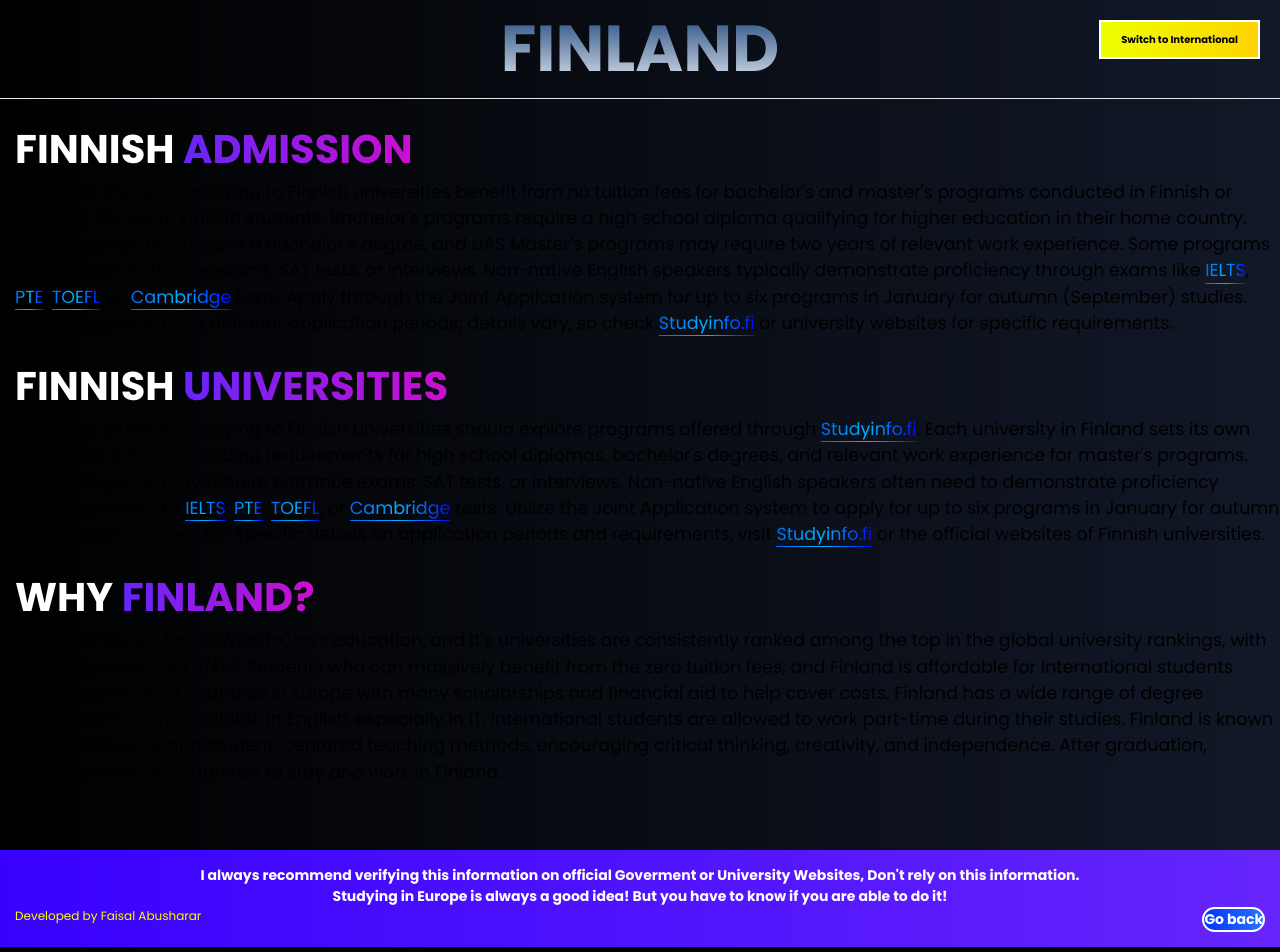
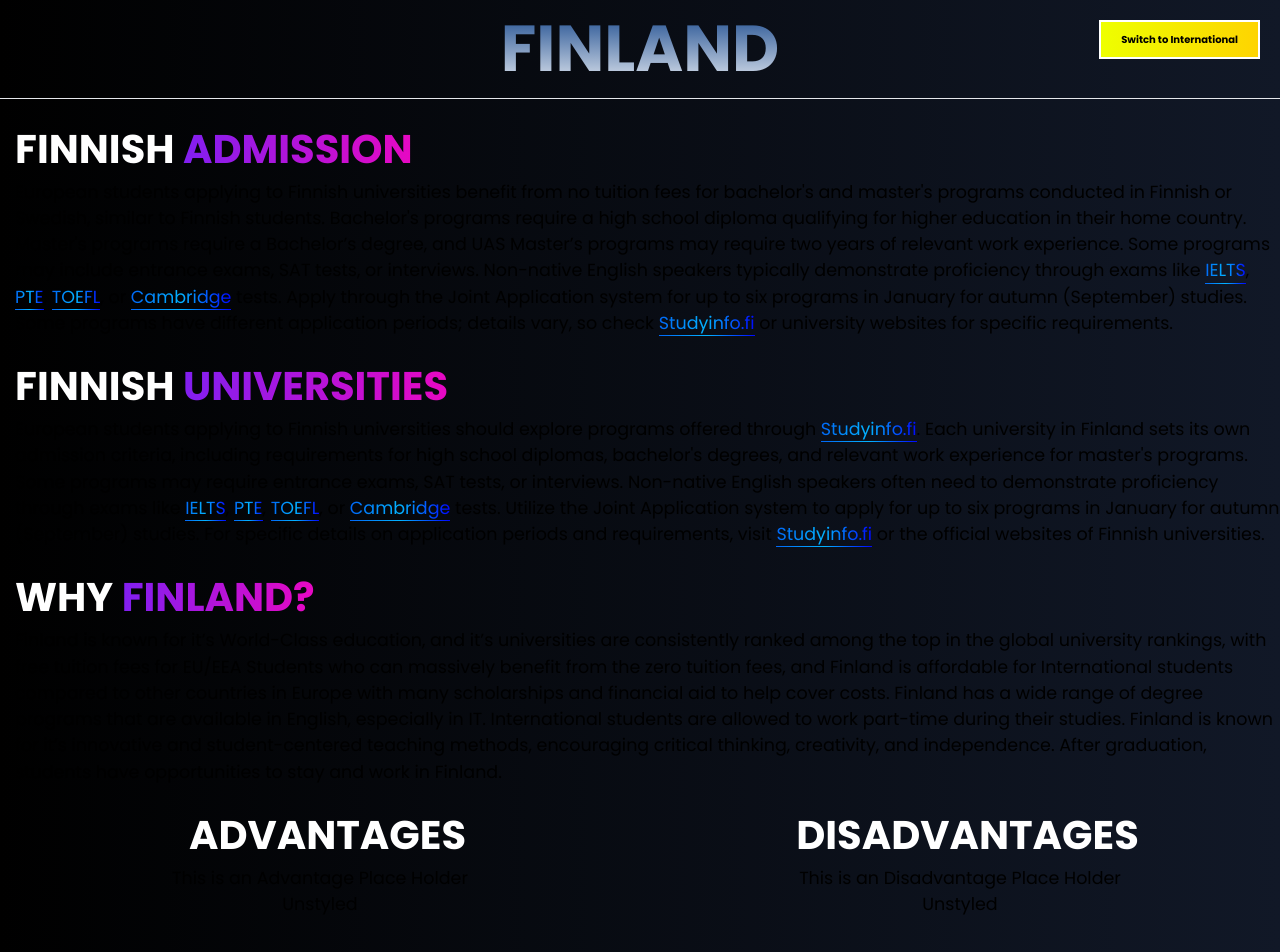
Before and after one commit to FaisalAbusharar/europe-university-info, a Next.js app: page /countries/finland in a window 1280 px wide. Shown: the top 952 px of the page. Built offline with nearby package versions, Linux system fonts and the light colour scheme.

Commit message:
added advantage & disadvantage section, {unstyled}

```diff
--- a/src/app/components/country.jsx
+++ b/src/app/components/country.jsx
@@ -2,7 +2,6 @@
 
 import {Poppins } from 'next/font/google';
 import Link from 'next/link';
-import '../animations.css'
 import React, { useState, useEffect } from 'react';
 
 const poppins = Poppins({ subsets: ['latin'], weight: ['400', '700'] })
@@ -17,6 +16,8 @@ const Country = ({countryName, countryNameOptional,
     visaRequirementsFinancials,
     visaRequirementsInsurance,
     whyChooseCountry = [{}],
+    advantages =["This is an Advantage Place Holder", "Unstyled"],
+    disadvantages = ["This is an Disadvantage Place Holder", "Unstyled"],
     footerInformation,
     titleColor1, titleColor2,
     optionalInformation= [{}],   })=> {
@@ -65,6 +66,28 @@ const Country = ({countryName, countryNameOptional,
                 <ul id="infoBody">{isInternational ? (visaRequirements.map((item, index) => (<><li key={index}><p id="subSubTitleLeft">VISA <span id="gradientSubSub"><strong>{item.title}</strong></span></p><small id="infoBody">{item.description}</small></li></>))) : ("")}</ul>
                 <h2 id="subtitleLeft">{whyChooseCountry[0].title}</h2>
                 <h2 id="infoBody">{whyChooseCountry[0].description}</h2>
+
+                {/* Advantage & Disadvantage Section */}
+                <div className="flex justify-around w-full">
+                    <div className="w-1/2">
+                        <h3 id="subtitleCenter">ADVANTAGES</h3>
+                        <ul id="infoCenter">
+                            {advantages.map((advantage, index) => (
+                                <li key={index}>{advantage}</li>
+                            ))}
+                        </ul>
+                    </div>
+                    <div className="w-1/2">
+                        <h3 id="subtitleCenter">DISADVANTAGES</h3>
+                        <ul id="infoCenter">
+                            {disadvantages.map((disadvantage, index) => (
+                                <li key={index}>{disadvantage}</li>
+                            ))}
+                        </ul>
+                    </div>
+                </div>
+
+
                 <h2 id="subtitleLeft">{isInternational ? (<>{optionalInformation[0].title}</>) : ("")}</h2>
                 <p id="infoBody">{isInternational ? optionalInformation[0].description : ""}</p>
             </div>
--- a/src/app/countries/countrypage.css
+++ b/src/app/countries/countrypage.css
@@ -6,21 +6,13 @@
 }
 /* Titles */
 #titleCountry {
-  font-size: 65px;
-  text-align: center;
-  margin-top: 0;
-  font-weight: 900;
-  background: linear-gradient(to bottom, #003580, #ffffff, #003580);
-  background-size: 100% 200%; /* Adjust for smooth flow */
-  -webkit-background-clip: text;
-  background-clip: text;
-  -webkit-text-fill-color: transparent;
-  animation: gradientAnimation 5s linear infinite; /* Continuous animation */
-}
-
-@keyframes gradientAnimation {
-  0% { background-position: 0% 0%; }
-  100% { background-position: 0% 100%; }
+    font-size: 65px;
+    text-align: center;
+    margin-top: 0px;
+    -webkit-background-clip: text;
+    background-clip: text;
+    -webkit-text-fill-color: transparent;
+    font-weight: 900;
 }
 
 #subtitleLeft {
@@ -84,3 +76,20 @@
   background: black;
   color: #fed401;
 }
+
+/* Disadvantage & Advantage Section */
+#subtitleCenter {
+  font-size: 40px;
+  color: white;
+  margin-top: 20px;
+  margin-left: 15px;
+  text-align: center;
+  font-weight: 800;
+}
+
+#infoCenter {
+  display: block;
+  text-align: center;
+  margin-left: 0px;
+  font-size: 17.5px;
+}
--- a/src/app/countries/finland/page.tsx
+++ b/src/app/countries/finland/page.tsx
@@ -75,7 +75,7 @@ const Finland = () => {
         visaRequirementsInsurance: visaInsuranceRequirements,
         footerInformation: "I always recommend verifying this information on official Goverment or University Websites, Don't rely on this information.",
         whyChooseCountry: [{title: <>WHY <p id="gradientSub">FINLAND?</p></>, description: whyChooseFinland}],
-        titleColor1: "#002f6c",
+        titleColor1: "#003580",
         titleColor2: "#ffffff",
         optionalInformation: [{title: <>Studying under <p id="gradientSub">AICE</p></>, description: aiceInformation}]
 
```
